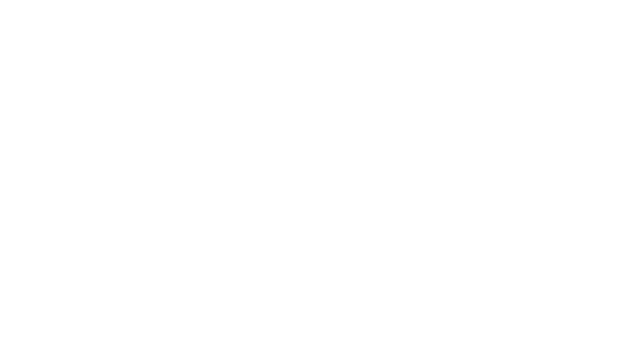
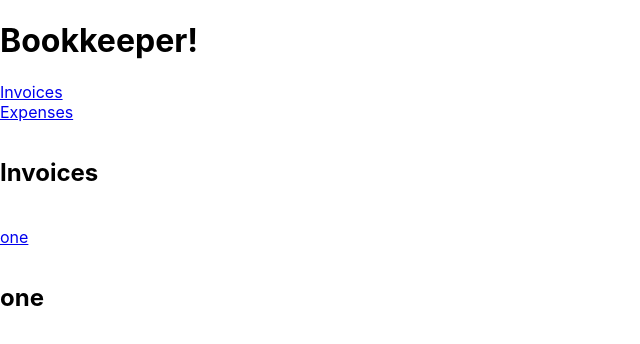
Before and after one commit to maryPopplns/router_review, a React (Vite) app: page /invoices/one in a window 1280 px wide. Before the commit this address had no page. Shown: the top 344 px of the page, without its empty margins (0-640 px from the left). Built offline with nearby package versions, Linux system fonts and the light colour scheme.

Commit message:
multi nested route complete

```diff
--- a/src/main.jsx
+++ b/src/main.jsx
@@ -5,15 +5,19 @@
 import App from './App';
 import Expenses from './routes/expenses';
 import Invoices from './routes/invoices';
+import One from './routes/one';
 
 ReactDOM.render(
   <BrowserRouter>
     <React.StrictMode>
       <Routes>
         <Route path='/' element={<App />}>
-          <Route path='/expenses' element={<Expenses />} />
-          <Route path='/invoices' element={<Invoices />} />
+          <Route path='expenses' element={<Expenses />} />
+          <Route path='invoices' element={<Invoices />}>
+            <Route path='one' element={<One />} />
+          </Route>
         </Route>
+        <Route path='*' element={<p>There's nothing here!</p>} />
       </Routes>
     </React.StrictMode>
   </BrowserRouter>,
--- a/src/routes/invoices.jsx
+++ b/src/routes/invoices.jsx
@@ -1,7 +1,12 @@
+import { Link, Outlet } from 'react-router-dom';
+
 export default function Invoices() {
   return (
     <main style={{ padding: '1rem 0' }}>
       <h2>Invoices</h2>
+      <br></br>
+      <Link to='one'>one</Link>
+      <Outlet />
     </main>
   );
 }
--- /dev/null
+++ b/src/routes/one.jsx
@@ -0,0 +1,7 @@
+export default function One() {
+  return (
+    <main style={{ padding: '1rem 0' }}>
+      <h2>one</h2>
+    </main>
+  );
+}
```
